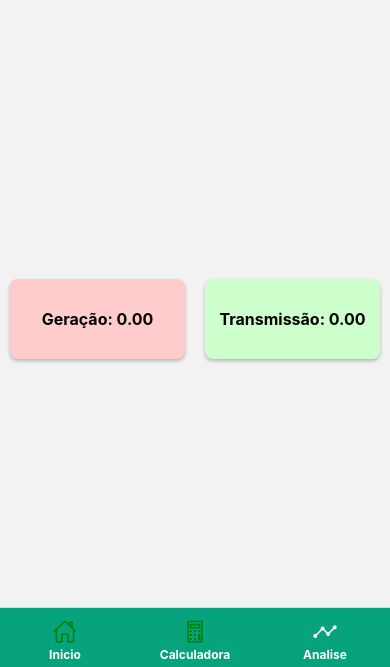
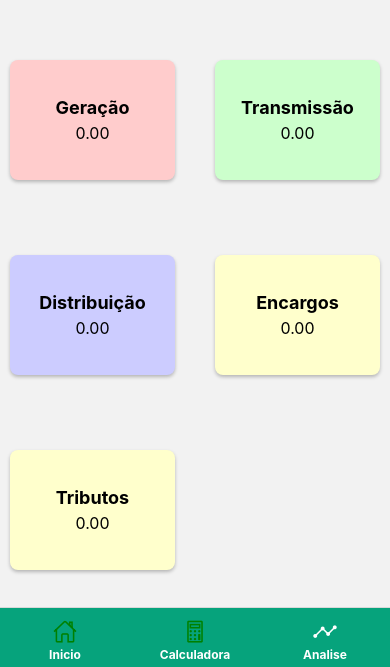
Before and after one commit to LucasPS0/3nergize_ReactNative, a React Native app in the folder 3nergize/: screen /Analise in a window 390 px wide. Shown: the part 177-844 px from the top of the page. Built offline with nearby package versions, Linux system fonts and the light colour scheme; no server answers.

Commit message:
att calculo

```diff
--- a/3nergize/AnaliseScreen.js
+++ b/3nergize/AnaliseScreen.js
@@ -5,24 +5,33 @@ import { connect } from "react-redux";
 const AnaliseScreen = ({ valorRS }) => {
   let valorTotal = valorRS;
 
-  let g = valorTotal * 0.40; // Geração
+  let g = valorTotal * 0.50; // Geração
   let t = valorTotal * 0.03; // Transmissão
   let d = valorTotal * 0.16; // Distribuição
   let e = valorTotal * 0.09; // Encargos
+  let tr = valorTotal * 0.22; // tributos
 
   return (
     <View style={styles.container}>
       <View style={[styles.block, { backgroundColor: "#FFCCCC" }]}>
-        <Text style={styles.text}>Geração: {g.toFixed(2)}</Text>
+        <Text style={styles.title}>Geração</Text>
+        <Text style={styles.value}>{g.toFixed(2)}</Text>
       </View>
       <View style={[styles.block, { backgroundColor: "#CCFFCC" }]}>
-        <Text style={styles.text}>Transmissão: {t.toFixed(2)}</Text>
+        <Text style={styles.title}>Transmissão</Text>
+        <Text style={styles.value}>{t.toFixed(2)}</Text>
       </View>
       <View style={[styles.block, { backgroundColor: "#CCCCFF" }]}>
-        <Text style={styles.text}>Distribuição: {d.toFixed(2)}</Text>
+        <Text style={styles.title}>Distribuição</Text>
+        <Text style={styles.value}>{d.toFixed(2)}</Text>
       </View>
       <View style={[styles.block, { backgroundColor: "#FFFFCC" }]}>
-        <Text style={styles.text}>Encargos: {e.toFixed(2)}</Text>
+        <Text style={styles.title}>Encargos</Text>
+        <Text style={styles.value}>{e.toFixed(2)}</Text>
+      </View>
+      <View style={[styles.block, { backgroundColor: "#FFFFCC" }]}>
+        <Text style={styles.title}>Tributos</Text>
+        <Text style={styles.value}>{tr.toFixed(2)}</Text>
       </View>
     </View>
   );
@@ -31,17 +40,17 @@ const AnaliseScreen = ({ valorRS }) => {
 const styles = StyleSheet.create({
   container: {
     flex: 1,
-    alignItems: "center",
-    justifyContent: "space-between",
     flexDirection: "row",
     flexWrap: "wrap",
-    position: "relative",
-    top: 300
+    justifyContent: "space-between",
+    alignItems: "center",
+    marginTop: 200,
   },
   block: {
-    width: Dimensions.get("window").width / 2 - 20,
-    height: 80,
-    margin: 10,
+    width: Dimensions.get("window").width / 2 - 30,
+    height: 120,
+    marginVertical: 10,
+    marginHorizontal: 10,
     borderRadius: 8,
     alignItems: "center",
     justifyContent: "center",
@@ -54,9 +63,14 @@ const styles = StyleSheet.create({
     shadowRadius: 3.84,
     elevation: 5,
   },
-  text: {
+  title: {
+    fontSize: 18,
+    fontWeight: "bold",
+    color: "#000",
+    marginBottom: 5,
+  },
+  value: {
     fontSize: 16,
-    fontWeight: "bold",
     color: "#000",
   },
 });
--- a/3nergize/CalculadoraScreen.js
+++ b/3nergize/CalculadoraScreen.js
@@ -250,7 +250,8 @@ const styles = StyleSheet.create({
     borderRadius: 12,
     display: "flex",
     justifyContent: "space-evenly",
-
+    position: "relative",
+    top: 20,
     shadowColor: "#000",
     shadowOffset: {
       width: 0,
```
